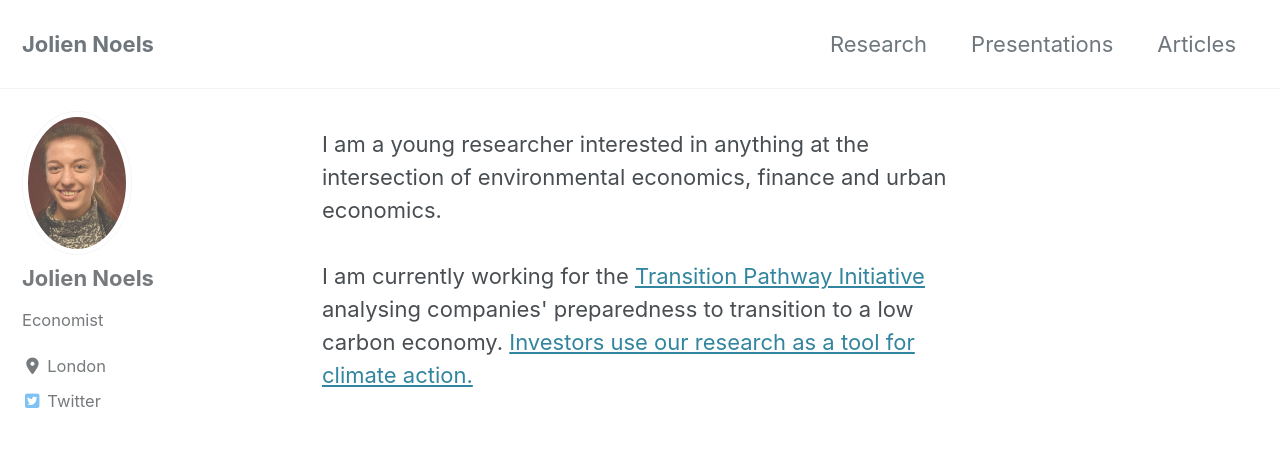
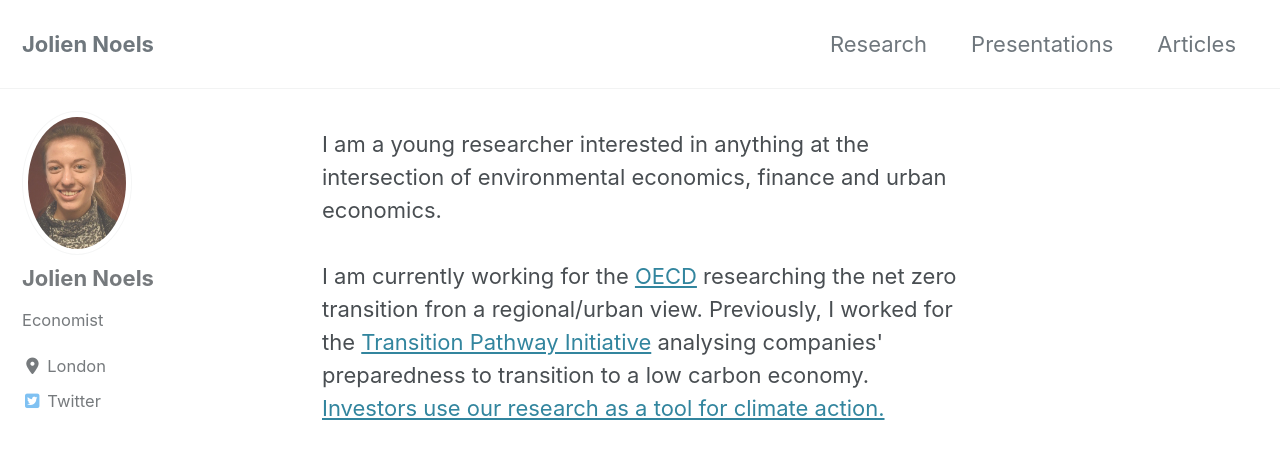
Before and after one commit to JolienNoels/joliennoels.github.io, a Jekyll site: the page built from index.html, in a window 1280 px wide and 900 px high. Shown: the top 459 px of the window. Built offline with Jekyll 4.4.1, drawn with Linux system fonts in a browser that asks for light colours; cached includes are drawn as plain includes; nearby versions of some CDN libraries; the list of posts is cut into pages by our own code.

Commit message:
update work

```diff
--- a/_layouts/home.html
+++ b/_layouts/home.html
@@ -5,4 +5,4 @@ layout: archive
 I am a young researcher interested in anything at the intersection of environmental economics, finance and urban economics.
 <br>
 <br>
-I am currently working for the <a href="https://www.transitionpathwayinitiative.org">Transition Pathway Initiative</a> analysing companies' preparedness to transition to a low carbon economy. <a href="https://climateaction100.files.wordpress.com/2019/10/progressreport2019.pdf">Investors use our research as a tool for climate action.</a>
+I am currently working for the <a href="https://www.oecd.org">OECD</a> researching the net zero transition fron a regional/urban view. Previously, I worked for the <a href="https://www.transitionpathwayinitiative.org">Transition Pathway Initiative</a> analysing companies' preparedness to transition to a low carbon economy. <a href="https://climateaction100.files.wordpress.com/2019/10/progressreport2019.pdf">Investors use our research as a tool for climate action.</a>
```
